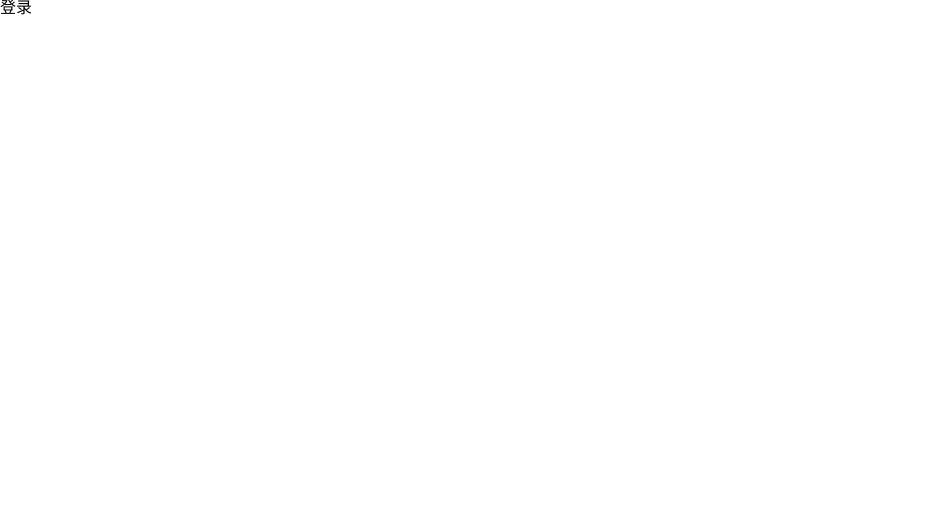
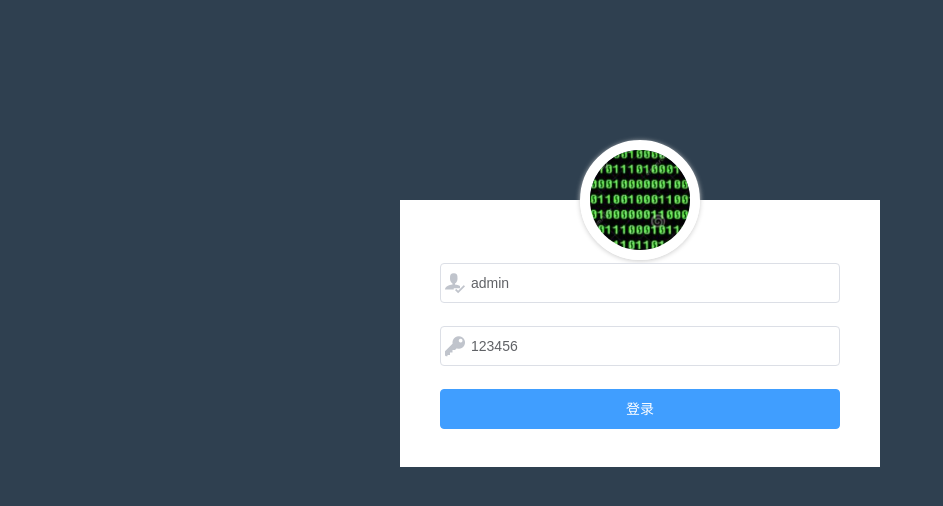
Before and after one commit to jeck-sk/iteces-34, a Vue app: page /#/login in a window 1280 px wide. Shown: the top 506 px of the page, without its empty margins (0-943 px from the left). Built offline with nearby package versions, Linux system fonts and the light colour scheme.

Commit message:
‘03.登录跳转完成

```diff
--- a/src/apl/user_index.js
+++ b/src/apl/user_index.js
@@ -1,9 +1,15 @@
 // 引入axios
 import axios from '@/untils/myaxios.js'
+// 登录
 export const login = (data) => {
+  // axios（{})返回一个promise对象
   return axios({
+    //   http://localhost:8888/api/private/v1/login
+    //   请求路由路径
     url: 'login',
+    // 设置请求方式，默认给get
     method: 'post',
+    // post设置
     data
   })
 }
--- a/src/views/home.vue
+++ b/src/views/home.vue
@@ -1,5 +1,5 @@
 <template>
-    <div class="home">home</div>
+    <div class="home">首页</div>
 </template>
 <script>
 export default {
--- a/src/views/login.vue
+++ b/src/views/login.vue
@@ -1,11 +1,111 @@
 <template>
-<div class="login">登录</div>
+<div class="login">
+    <div class="container">
+        <img src="../assets/avatar.jpg" alt="" class="avatar">
+     <el-form :model="loginForm" :rules='rules' ref="loginForm" class="demo-ruleForm">
+  <el-form-item prop='username' >
+    <el-input v-model="loginForm.username" placeholder="用户名" prefix-icon='myicon myicon-user'></el-input>
+  </el-form-item>
+  <el-form-item prop='password' >
+    <el-input v-model="loginForm.password" placeholder="密码" prefix-icon='myicon myicon-key'></el-input>
+  </el-form-item>
+  <el-form-item>
+    <el-button type="primary" class="login-btn" @click="login">登录</el-button>
+  </el-form-item>
+</el-form>
+</div>
+</div>
 </template>
 <script>
+import { login } from '@/apl/user_index.js'
 export default {
-
+  data () {
+    return {
+      // 数据
+      loginForm: {
+        username: 'admin',
+        password: '123456'
+      },
+      // 提示
+      rules: {
+        username: [
+          { required: true, message: '请输入用户名', trigger: 'blur' }
+        ],
+        password: [
+          { required: true, message: '请输入密码', trigger: 'blur' }
+        ]
+      }
+    }
+  },
+  methods: {
+    login () {
+      // 再次数据验证
+      // 我们可以调用表单的validata方法实现数据验证，在验证完成的时候，会调用传入得回调函数，这个回调函数有一个参数valid，
+      this.$refs.loginForm.validate((valid) => {
+        if (valid) {
+          login(this.loginForm)
+            .then(res => {
+              console.log(res)
+              if (res.data.meta.status === 200) {
+                //   进行路由跳转
+                this.$router.push({ name: 'home' })
+              } else {
+                this.$message({
+                  message: res.data.meta.msg,
+                  type: 'error'
+                })
+              }
+            })
+            .catch(err => {
+              console.log(err)
+              this.$message({
+                message: '登录失败',
+                type: 'error'
+              })
+            })
+        } else {
+          this.$message({
+            message: '数据输入不合法',
+            type: 'error'
+          })
+          return false
+        }
+      })
+    }
+  }
 }
 </script>
+
 <style lang="less" scoped>
-
+ .login {
+  position: fixed;
+  width: 100%;
+  height: 100%;
+  background-color: #2f4050;
+  .container {
+    position: absolute;
+    left: 0;
+    right: 0;
+    width: 400px;
+    padding: 0px 40px 15px 40px;
+    margin: 200px auto;
+    background: white;
+    .avatar {
+      position: relative;
+      left: 50%;
+      width: 120px;
+      height: 120px;
+      margin-left: -60px;
+      margin-top: -60px;
+      box-sizing: border-box;
+      border-radius: 50%;
+      border: 10px solid #fff;
+      box-shadow: 0 1px 5px #ccc;
+      overflow: hidden;
+    }
+    .login-btn {
+      width: 100%;
+    }
+  }
+}
 </style>
```
